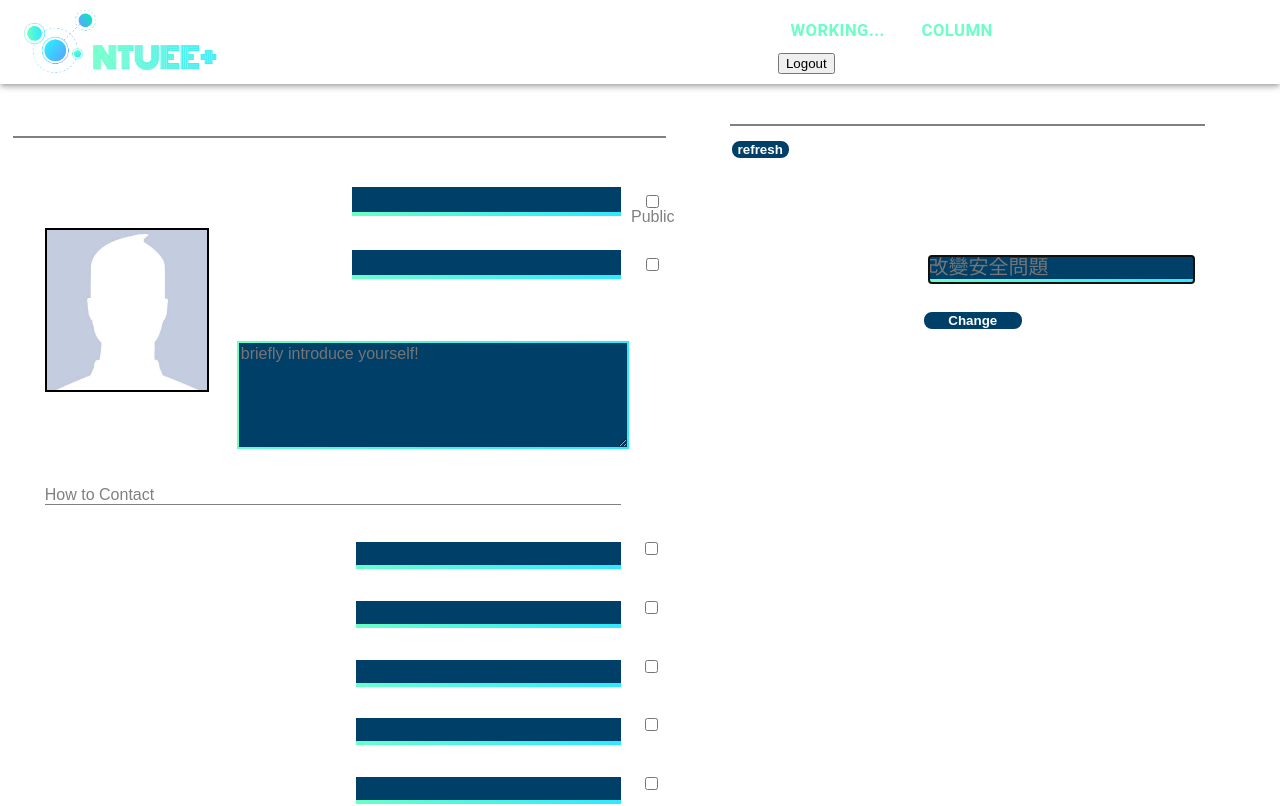
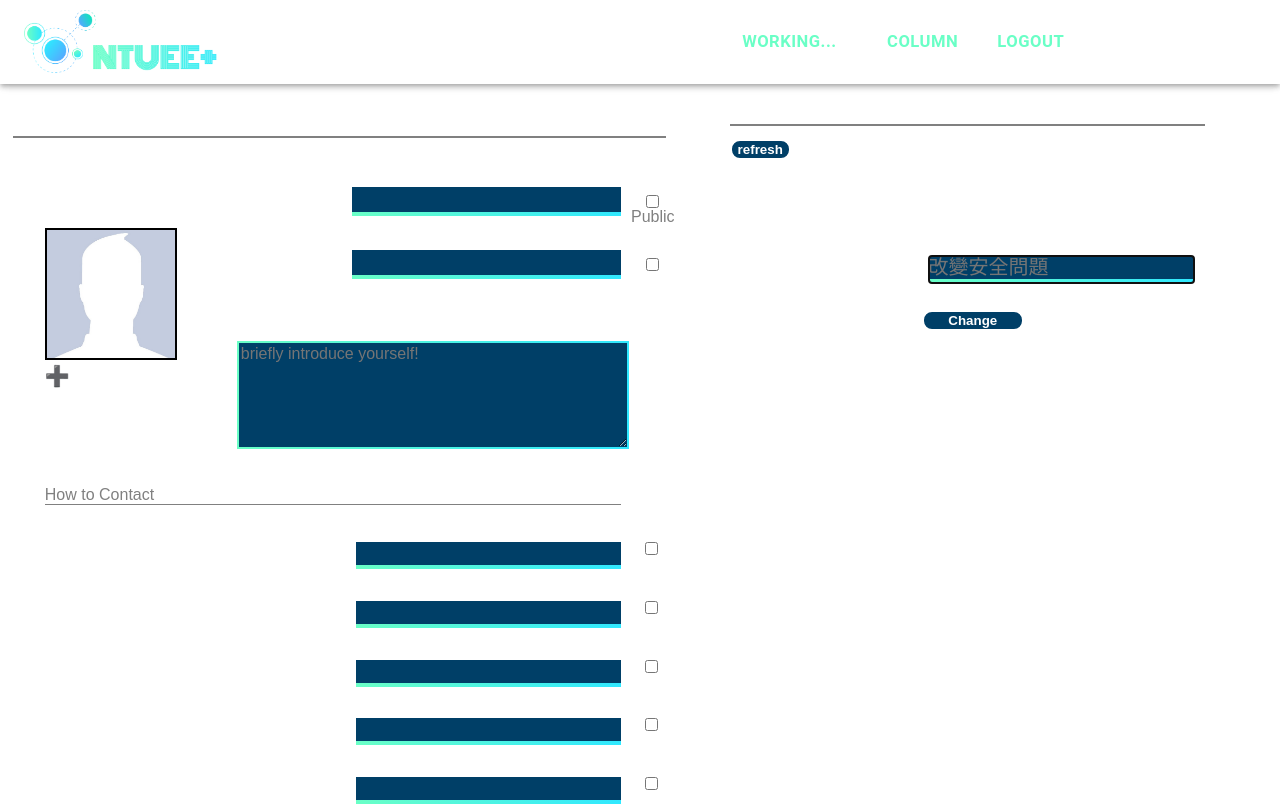
Before and after one commit to chinyi0523/NTUEE_Plus_website, a React (Create React App) app in the folder client/: page /Home_in in a window 1280 px wide. Shown: the top 806 px of the page. Built offline with nearby package versions, Linux system fonts and the light colour scheme; no server answers.

Commit message:
add photo button and expand style

```diff
--- a/client/src/in/Logout.js
+++ b/client/src/in/Logout.js
@@ -1,6 +1,6 @@
 import React, { Component } from 'react';
 import axios from "axios";
-
+import Button from "@material-ui/core/Button"
 class Logout extends Component {
 	logoutbtn(){
 		axios.post("/api/logout",
@@ -25,8 +25,20 @@ class Logout extends Component {
 
 	render(){
 		return (
-			<div description="logout">
-			  <button onClick={this.btn_click}>Logout</button>
+			<div description="logout"
+			style = {{display:"inline-block",
+
+			width:"25%",
+			height:"100%"}}>
+			  <Button onClick={this.btn_click}
+			  style={{display:"inline-block",
+			  position:"relative",
+			  margin:"0",
+			  flexGrow:"2",
+			  color:"#6AFFC6",
+			  fontSize:"1.3vw",
+			  fontWeight:"bold",
+			  textDecoration:"none"}}>Logout</Button>
 			</div>
 		);
 	}
--- a/client/src/in/profile.css
+++ b/client/src/in/profile.css
@@ -28,16 +28,33 @@
     float: left;
     width: 50%;
 }
+#Profile_userimage_container{
+    margin-left:7%;
+    margin-top: 10%;
+    float: left;
+    width:20%;
 
+}
 #Profile_userimage{
 
-    margin-left:7%;
-    width:25%;
-    height:30% ;
+    /*margin-left:7%;
     margin-top: 10%;
-    float: left;
+    float: left;*/
+    max-width:100%;
+    max-height:30% ;
+    overflow: hidden;
 
     border: 2px black solid;
+}
+#Profile_addImage_icon{
+    cursor: pointer;
+    font-size: 20px;
+    width:3vw;
+    height: 3vw;
+}
+#Profile_addImage_icon:hover{
+    color:rgb(48, 232, 255);
+    /*text-decoration: underline;*/
 }
 
 #Profile_info{
@@ -192,7 +209,9 @@
     margin-bottom: 10% !important;
 }
 #Profile_expand{
-    display: none;
+    display: block;
+    opacity: 0;
+    z-index: -1;
 }
 #Profile_diploma_expand_button{
     /*height:200%;
@@ -249,6 +268,7 @@
 
 #Profile_occupation_table{
     width:100%;
+
 }
 #Profile_occupation_table th{
     text-align: center;
--- a/client/src/in/profile.js
+++ b/client/src/in/profile.js
@@ -1,4 +1,5 @@
-import React, { Component } from 'react';
+import React,{ Component } from 'react';
+import ReactDOM from "react-dom";
 import './profile.css';
 import default_image from '../images/default_image.png';
 import axios from 'axios';
@@ -35,6 +36,8 @@ class Profile extends Component{
         super(props);
         this.state = {
             clicktime : 0,
+            userimage : {default_image},
+            imagePreviewUrl:"",
             realname : "",
             nickname : "",
             email : "",
@@ -69,6 +72,7 @@ class Profile extends Component{
 		this.handleCheckChange = this.handleCheckChange.bind(this)
         this.handleSubmit = this.handleSubmit.bind(this)
         this.expandDiploma = this.expandDiploma.bind(this)
+        this.handleImageChange = this.handleImageChange.bind(this)
     }
 
 
@@ -76,13 +80,49 @@ class Profile extends Component{
     expandDiploma(event){
         event.preventDefault();
         if (this.state.clicktime % 2 === 0){
-        document.getElementById("Profile_expand").style.display = "block";
+        //document.getElementById("Profile_expand").style.display = "block";
+        ReactDOM.render(
+            <div>
+            <tr>
+                <td id="Profile_diploma_choosebox1" style={{paddingLeft:"0"}}>雙: </td>
+                <td style={{paddingBottom:"0"}}>
+                    <input id="Profile_diploma_bachelor_double_major" value = {this.state.diploma_bachelor_double_major} onChange = {this.handleInputChange} name="diploma_bachelor_double_major"></input>
+                </td>
+                <td id="Profile_diploma_choosebox2" >輔: </td>
+                <td style={{paddingRight:"0",paddingLeft:"6px",paddingBottom:"0"}}>
+                    <input id="diploma_bachelor_minor" value = {this.state.diploma_bachelor_minor} onChange = {this.handleInputChange} name="diploma_bachelor_minor"></input>
+                    <input type="checkbox" id="Profile_bachelor_double_and_minor"></input>
+                </td>
+            </tr>
+            <tr>
+                <td colSpan="2" style={{paddingLeft:"0"}}>Master: </td>
+                <td colSpan="2" style={{paddingRight:"0",paddingLeft:"6px",paddingBottom:"0"}}>
+                    <input type="checkbox" id="Profile_master_checkbox"></input>
+                    <input id="Profile_diploma_master" value = {this.state.diploma_master} onChange = {this.handleInputChange} name="diploma_master" ></input>
+                </td>
+            </tr>
+            <tr>
+                <td colSpan="2" style={{paddingLeft:"0"}}>Doctor: </td>
+                <td colSpan="2" style={{paddingRight:"0",paddingLeft:"6px",paddingBottom:"0"}}>
+                    <input type="checkbox" id="Profile_doctor_checkbox"></input>
+                    <input id="Profile_diploma_doctor" value = {this.state.diploma_doctor} onChange = {this.handleInputChange} name="diploma_doctor"></input>
+                </td>
+            </tr>
+            </div>,document.getElementById("Profile_expand")
+        )
+        document.getElementById("Profile_expand").style.opacity = "1";
         document.getElementById("hr3").style.marginTop = "30%";
+        document.getElementById("hr3").style.transitionDuration = "0.5s";
+        document.getElementById("Profile_expand").style.transitionDuration = "0.5s";
         //document.getElementById("Profile_expand").style.border = "gray 2px solid"
         }else{
+            document.getElementById("hr3").style.marginTop = "2%";
+            document.getElementById("Profile_expand").style.opacity = "0";
+            ReactDOM.render(
+                <div></div>,document.getElementById("Profile_expand")
+            )
+            //document.getElementById("Profile_expand").style.display = "None";
 
-            document.getElementById("Profile_expand").style.display = "None";
-            document.getElementById("hr3").style.marginTop = "2%";
         }
         this.setState({clicktime:this.state.clicktime+1})
 
@@ -114,6 +154,28 @@ class Profile extends Component{
 				}
 		})
 	};
+	handleImageChange(e){
+        //e.preventDefault();
+        let reader = new FileReader();
+        let file = e.target.files[0];
+        console.log("t",e.target)
+        this.setState({
+            userimage:file
+        })
+        reader.onloadend = () =>{
+            console.log("onloadend");
+        this.setState({
+            imagePreviewUrl:reader.result
+        });
+        }
+        try {
+            reader.readAsDataURL(file)
+        } catch (error) {
+
+        }
+
+        console.log(this.state.userimage)
+    }
 
 	handleCheckChange(event){
 		const target = event.target;
@@ -191,14 +253,29 @@ class Profile extends Component{
         }
     }
     render(){
+        let {imagePreviewUrl} = this.state;
+        let $imagePreview = null;
+        if (imagePreviewUrl){
+            $imagePreview = (<img src={imagePreviewUrl} id="Profile_userimage" alt="userimage"></img>)
+        }else{
+            $imagePreview = (<img src={default_image} id="Profile_userimage" alr="userimage"></img>)
+        }
         return (
             <div id="Profile_container">
                 <div id="hr0">Profile Setting</div>
                 <div id="Profile_information">
                 <p id="Profile_public">Public</p>
                 <form id="Profile_loginform" onSubmit={this.handleSubmit}>
-
-                    <img id="Profile_userimage" src={default_image} alt="Profile_image" />
+                    <div id="Profile_userimage_container">
+                        {$imagePreview}
+                        <label id="Profile_userimage_change">
+                        <input type="file"
+                         onChange = {this.handleImageChange}
+                         name = "userimage"
+                         style = {{display:"none"}}></input>
+                         <span id="Profile_addImage_icon">➕ <p style={{display:"inline",fontSize:"14px"}}>Add Head Shot</p></span>
+                        </label>
+                    </div>
 
                     <div id="Profile_info">
                         <div id="Profile_small_cont1">
@@ -312,32 +389,6 @@ class Profile extends Component{
 
                                         </tr>
                                         <div id="Profile_expand">
-                                        <tr>
-                                            <td id="Profile_diploma_choosebox1" style={{paddingLeft:"0"}}>雙: </td>
-                                            <td style={{paddingBottom:"0"}}>
-                                                <input id="Profile_diploma_bachelor_double_major" value = {this.state.diploma_bachelor_double_major} onChange = {this.handleInputChange} name="diploma_bachelor_double_major"></input>
-                                            </td>
-                                            <td id="Profile_diploma_choosebox2" >輔: </td>
-                                            <td style={{paddingRight:"0",paddingLeft:"6px",paddingBottom:"0"}}>
-                                                <input id="diploma_bachelor_minor" value = {this.state.diploma_bachelor_minor} onChange = {this.handleInputChange} name="diploma_bachelor_minor"></input>
-                                                <input type="checkbox" id="Profile_bachelor_double_and_minor"></input>
-                                                </td>
-
-                                        </tr>
-                                        <tr>
-                                            <td colSpan="2" style={{paddingLeft:"0"}}>Master: </td>
-                                            <td colSpan="2" style={{paddingRight:"0",paddingLeft:"6px",paddingBottom:"0"}}>
-                                                <input type="checkbox" id="Profile_master_checkbox"></input>
-                                                <input id="Profile_diploma_master" value = {this.state.diploma_master} onChange = {this.handleInputChange} name="diploma_master" ></input>
-                                            </td>
-                                        </tr>
-                                        <tr>
-                                            <td colSpan="2" style={{paddingLeft:"0"}}>Doctor: </td>
-                                            <td colSpan="2" style={{paddingRight:"0",paddingLeft:"6px",paddingBottom:"0"}}>
-                                                <input type="checkbox" id="Profile_doctor_checkbox"></input>
-                                                <input id="Profile_diploma_doctor" value = {this.state.diploma_doctor} onChange = {this.handleInputChange} name="diploma_doctor"></input>
-                                            </td>
-                                        </tr>
                                         </div>
                                     </table>
                             </div>
@@ -382,8 +433,7 @@ class Profile extends Component{
                                 <input id="Profile_JobID" name="JobID" value = {this.state.JobID} onChange = {this.handleInputChange}></input>
                             </div>
                         </div>
-                        {//<input id="Profile_submit_btn" type="submit" value="Update Profile" />
-    }               <input id="Profile_submit_btn" type="submit" value="Update Profile" />
+                   <input id="Profile_submit_btn" type="submit" value="Update Profile" />
                     </div>
 
 
```
Also changed, not shown: client/src/out/Register.css (+34 -6 lines), client/src/out/Register.js (+15 -7 lines).
